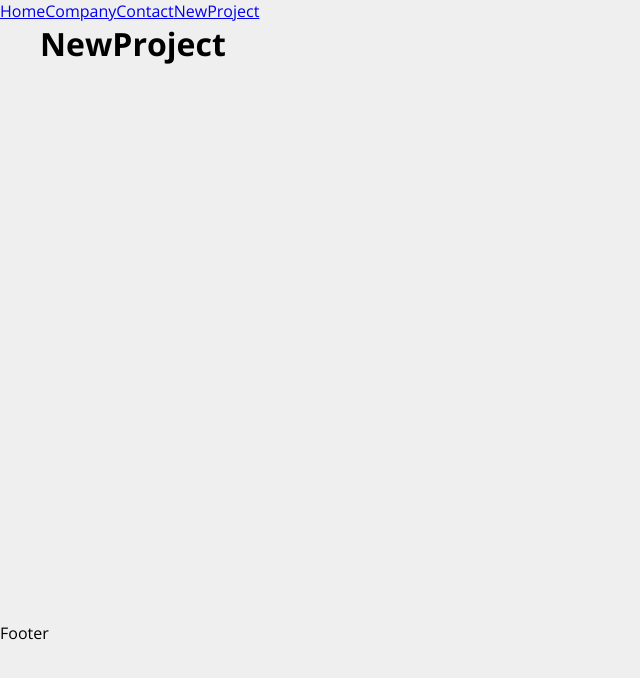
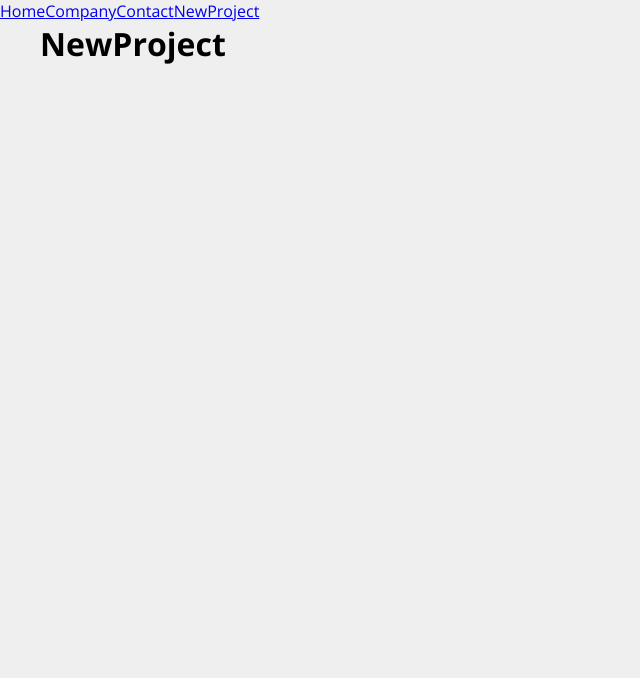
Before and after one commit to RusthenRonald/Projeto-React, a JavaScript app in the folder new-project/: page /newproject in a window 1280 px wide. Shown: the top 678 px of the page, without its empty margins (0-640 px from the left). Built offline with nearby package versions, Linux system fonts and the light colour scheme; the HTML template or start-up script is replaced by a standard one; a web font is replaced by a local one.

Commit message:
botando conteudo da navbar

```diff
--- a/new-project/src/App.js
+++ b/new-project/src/App.js
@@ -4,15 +4,12 @@ import Company from "./components/pages/Company";
 import Contact from "./components/pages/Contact";
 import NewProject from "./components/pages/NewProject";
 import Container from "./components/Layout/Container";
+import NavBar from "./components/Layout/NavBar";
+import Footer from "./components/Layout/Footer";
 function App() {
   return (
     <Router>
-      <div>
-        <Link to='/'>Home</Link>
-        <Link to='/company'>Company</Link>
-        <Link to='/contact'>Contact</Link>
-        <Link to='/newproject'>NewProject</Link>
-      </div>
+      <NavBar/>
 
       <Container customClass="min_height">
         <Routes>
@@ -22,7 +19,7 @@ function App() {
           <Route path="/newproject" element={<NewProject/>}></Route>
         </Routes>
       </Container>
-      <p>Footer</p>
+      <Footer/>
     </Router>
   );
 }
--- a/new-project/src/components/Layout/Footer.js
+++ b/new-project/src/components/Layout/Footer.js
@@ -0,0 +1,5 @@
+function Footer(){
+    return(
+        <div></div>
+    )
+} export default Footer
--- a/new-project/src/components/Layout/NavBar.js
+++ b/new-project/src/components/Layout/NavBar.js
@@ -0,0 +1,13 @@
+
+import {Link} from 'react-router-dom'
+function NavBar(){
+    return(
+        <div>
+            <Link to='/'>Home</Link>
+            <Link to='/company'>Company</Link>
+            <Link to='/contact'>Contact</Link>
+            <Link to='/newproject'>NewProject</Link>
+        </div>
+
+    )
+} export default NavBar
```
